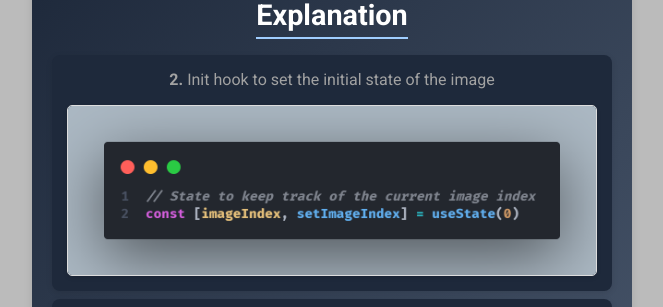
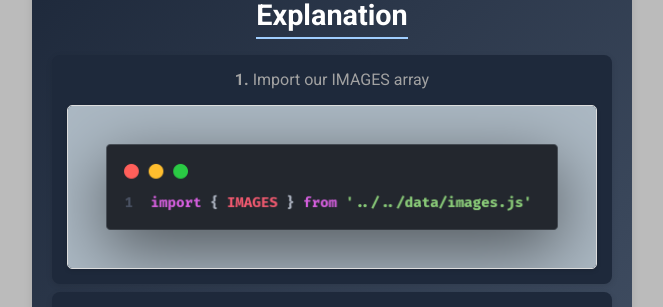
Before and after one commit to Espadv69/useState-Intermediate, a React (Vite) app in the folder ImageChangerButton/: page / in a window 1280 px wide. Shown: the part 521-828 px from the top of the page, without its empty margins (308-971 px from the left). Built offline with nearby package versions, Linux system fonts and the light colour scheme; the HTML template or start-up script is replaced by a standard one.

Commit message:
Add first step to Explanation component for importing IMAGES array

```diff
--- a/ImageChangerButton/src/components/Explanation/Explanation.jsx
+++ b/ImageChangerButton/src/components/Explanation/Explanation.jsx
@@ -6,6 +6,13 @@ const Explanation = () => {
     <section className="explanation">
       <h2 className="explanation__title">Explanation</h2>
       <ul className="ul__explanation">
+        <LiExplanation
+          stepNumber={1}
+          description="Import our IMAGES array"
+          imgUrl="/images/importImages.png"
+          alt="Code snippet of importing the IMAGES array"
+        />
+
         <LiExplanation
           stepNumber={2}
           description="Init hook to set the initial state of the image"
```
